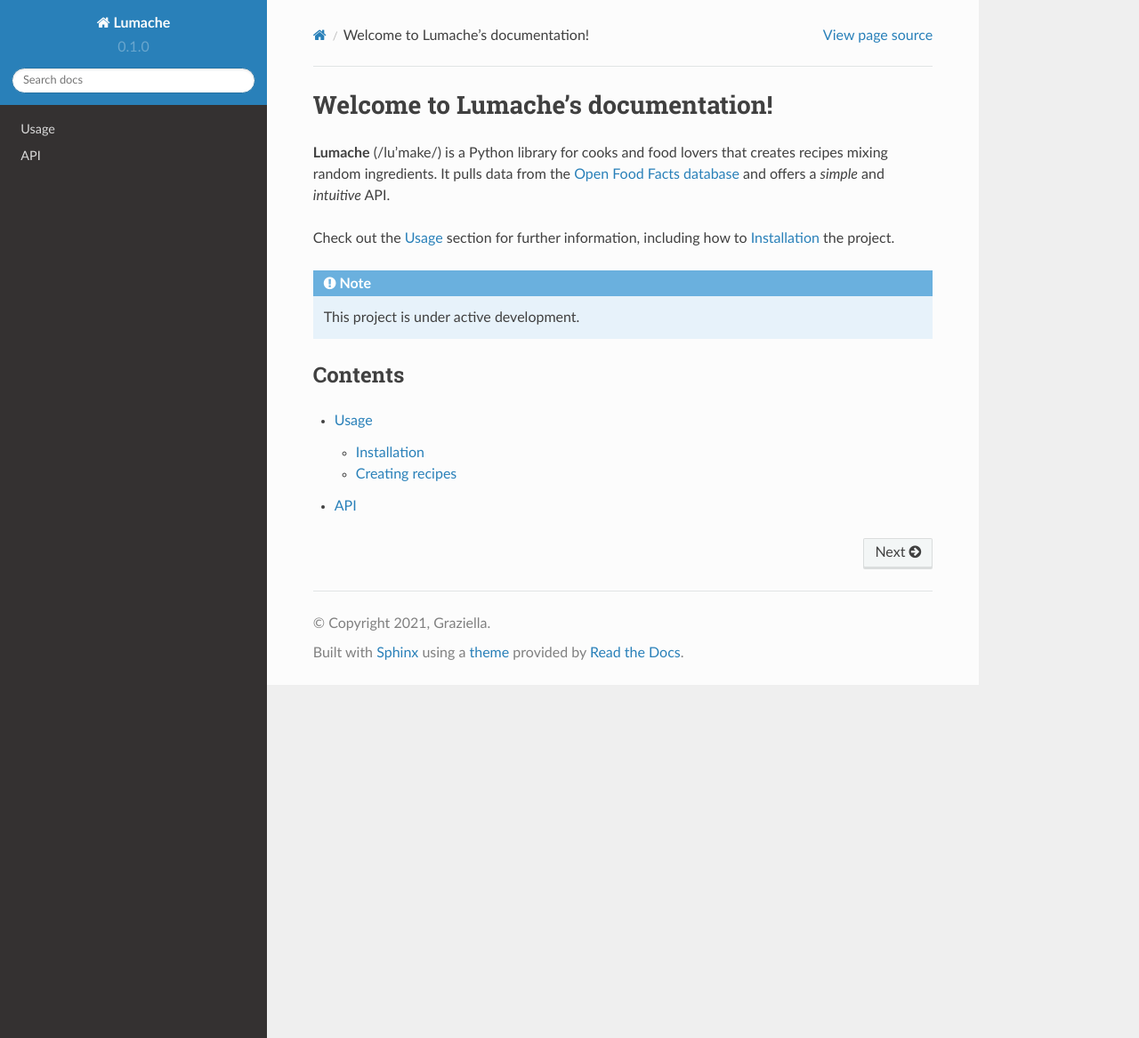
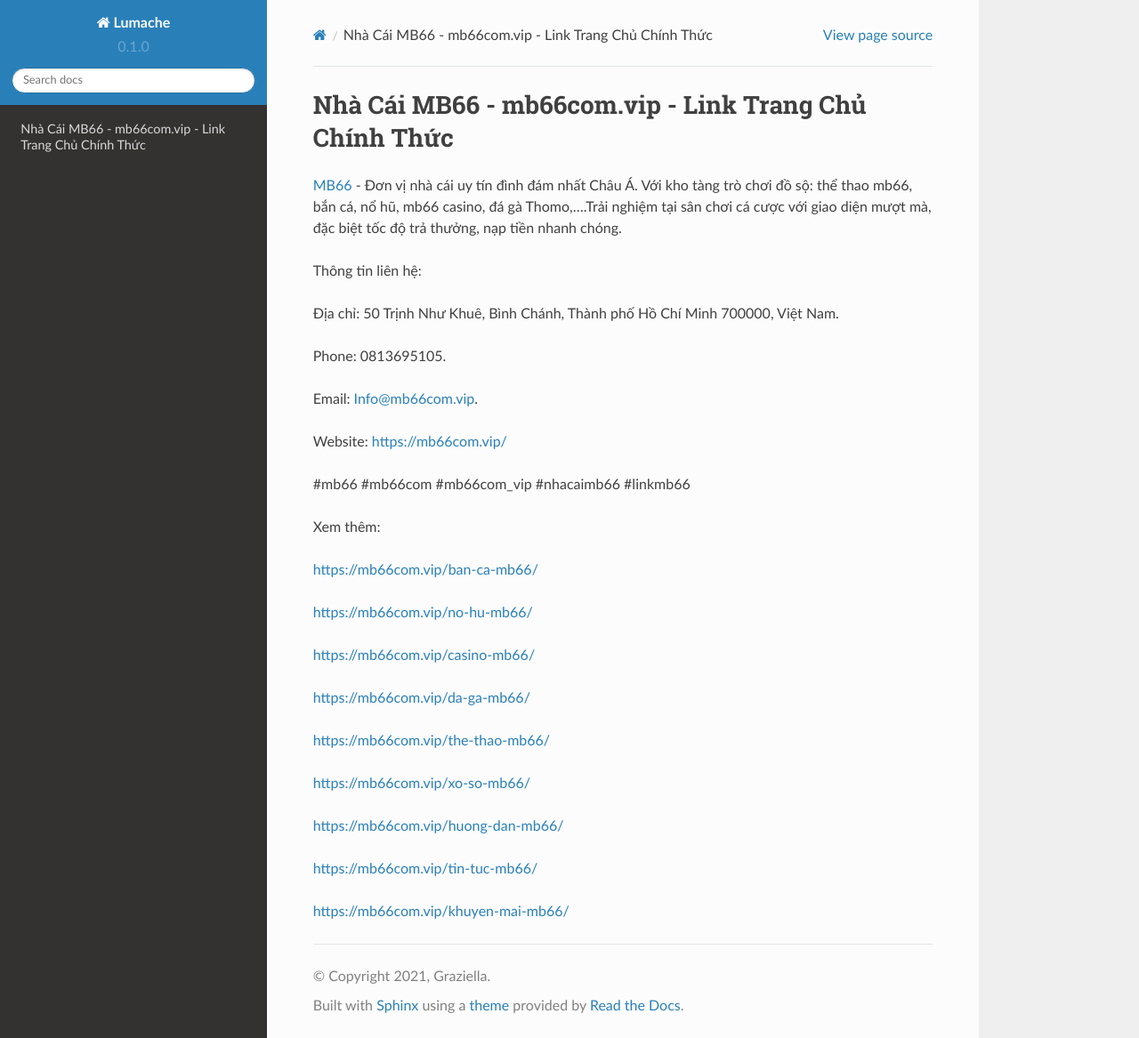
Before and after one commit to phamduyhong/mb66comvip, a Sphinx documentation site: the page built from docs/source/index.rst, in a window 1280 px wide and 1167 px high. Shown: the whole window at 89% size. Built offline with Sphinx 7.4.7 and the Read the Docs theme 2.0.0, drawn with Linux system fonts in a browser that asks for light colours.

Commit message:
Update index.rst

```diff
--- a/docs/source/index.rst
+++ b/docs/source/index.rst
@@ -1,22 +1,37 @@
-Welcome to Lumache's documentation!
+Nhà Cái MB66 - mb66com.vip - Link Trang Chủ Chính Thức
 ===================================
 
-**Lumache** (/lu'make/) is a Python library for cooks and food lovers
-that creates recipes mixing random ingredients.
-It pulls data from the `Open Food Facts database <https://world.openfoodfacts.org/>`_
-and offers a *simple* and *intuitive* API.
+`MB66 <https://mb66com.vip/>`_ - Đơn vị nhà cái uy tín đình đám nhất Châu Á. Với kho tàng trò chơi đồ sộ: thể thao mb66, bắn cá, nổ hũ, mb66 casino,
+đá gà Thomo,....Trải nghiệm tại sân chơi cá cược với giao diện mượt mà, đặc biệt tốc độ trả thưởng, nạp tiền nhanh chóng.
 
-Check out the :doc:`usage` section for further information, including
-how to :ref:`installation` the project.
+Thông tin liên hệ:
 
-.. note::
+Địa chỉ: 50 Trịnh Như Khuê, Bình Chánh, Thành phố Hồ Chí Minh 700000, Việt Nam.
 
-   This project is under active development.
+Phone: 0813695105.
 
-Contents
---------
+Email: Info@mb66com.vip.
 
-.. toctree::
+Website: https://mb66com.vip/
 
-   usage
-   api
+#mb66 #mb66com #mb66com_vip #nhacaimb66 #linkmb66
+
+Xem thêm:
+
+https://mb66com.vip/ban-ca-mb66/
+
+https://mb66com.vip/no-hu-mb66/
+
+https://mb66com.vip/casino-mb66/
+
+https://mb66com.vip/da-ga-mb66/
+
+https://mb66com.vip/the-thao-mb66/
+
+https://mb66com.vip/xo-so-mb66/
+
+https://mb66com.vip/huong-dan-mb66/
+
+https://mb66com.vip/tin-tuc-mb66/
+
+https://mb66com.vip/khuyen-mai-mb66/
```
